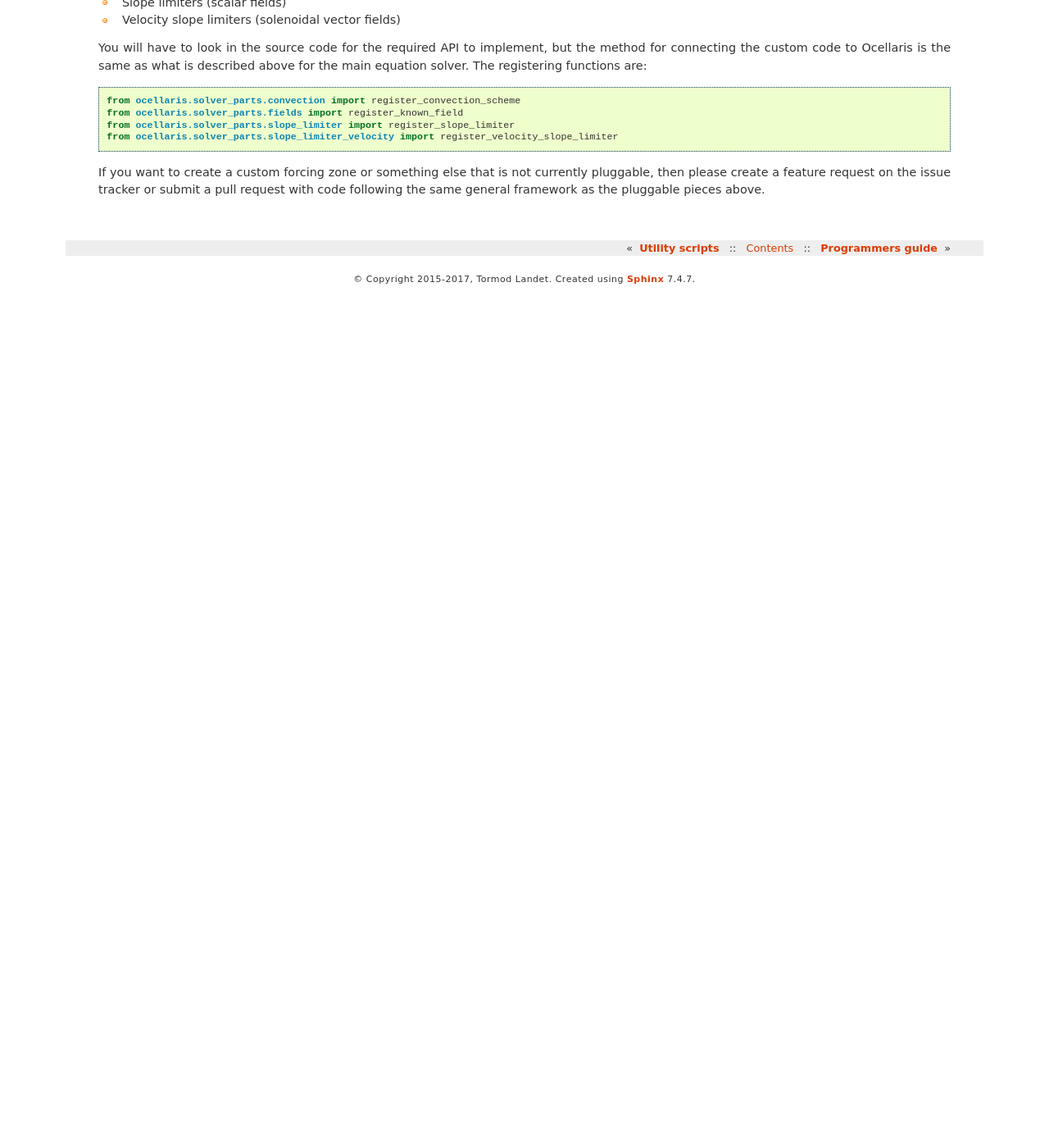
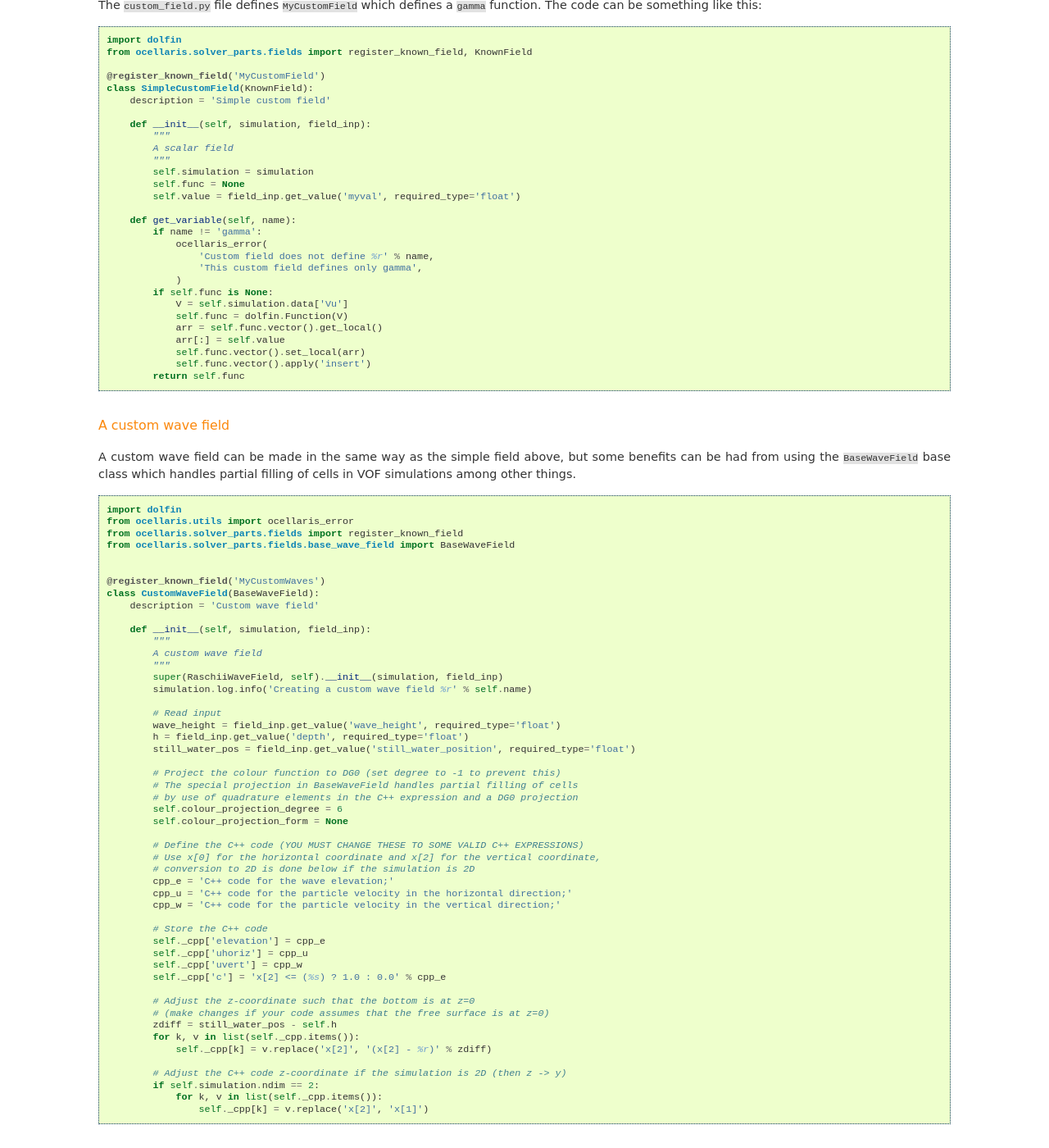
Before and after one commit to TormodLandet/Ocellaris, a Sphinx documentation site: the page built from documentation/user_guide/advanced_topics.rst, in a window 1280 px wide and 1400 px high, scrolled down 2900 px. Shown: the whole window at 82% size. Built offline with Sphinx 7.4.7, drawn with Linux system fonts in a browser that asks for light colours; before the commit the page ends 3257 px from its top, so only the background shows below that; some of the changed text lies outside the part shown.

Commit message:
Document writing custom known field and custom wave field

```diff
--- a/documentation/user_guide/advanced_topics.rst
+++ b/documentation/user_guide/advanced_topics.rst
@@ -152,6 +152,132 @@
             some_code_to_update_this_bc(self.bc_val_func)
 
 
+.. _custom_known_field:
+
+Writing a custom known field
+----------------------------
+
+Known fields are Python classes that provide a ``get_function`` method. The
+following example shows building and enabling a very simple field:
+
+.. code-block:: yaml
+
+    ocellaris:
+        type: input
+        version: 1.0
+
+    user_code:
+        modules:
+        -   custom_field
+
+    fields:
+    -   name: myfield
+        type: MyCustomField
+        myval: 42.0
+
+
+    # ...
+    # input can now refer to the 'myfield/gamma' function
+
+The ``custom_field.py`` file defines ``MyCustomField`` which defines a
+``gamma`` function. The code can be something like this:
+
+.. code-block:: python
+
+    import dolfin
+    from ocellaris.solver_parts.fields import register_known_field, KnownField
+
+    @register_known_field('MyCustomField')
+    class SimpleCustomField(KnownField):
+        description = 'Simple custom field'
+
+        def __init__(self, simulation, field_inp):
+            """
+            A scalar field
+            """
+            self.simulation = simulation
+            self.func = None
+            self.value = field_inp.get_value('myval', required_type='float')
+
+        def get_variable(self, name):
+            if name != 'gamma':
+                ocellaris_error(
+                    'Custom field does not define %r' % name,
+                    'This custom field defines only gamma',
+                )
+            if self.func is None:
+                V = self.simulation.data['Vu']
+                self.func = dolfin.Function(V)
+                arr = self.func.vector().get_local()
+                arr[:] = self.value
+                self.func.vector().set_local(arr)
+                self.func.vector().apply('insert')
+            return self.func
+
+
+A custom wave field
+...................
+
+A custom wave field can be made in the same way as the simple field above, but
+some benefits can be had from using the ``BaseWaveField`` base class which
+handles partial filling of cells in VOF simulations among other things.
+
+
+.. code-block:: python
+
+    import dolfin
+    from ocellaris.utils import ocellaris_error
+    from ocellaris.solver_parts.fields import register_known_field
+    from ocellaris.solver_parts.fields.base_wave_field import BaseWaveField
+
+
+    @register_known_field('MyCustomWaves')
+    class CustomWaveField(BaseWaveField):
+        description = 'Custom wave field'
+
+        def __init__(self, simulation, field_inp):
+            """
+            A custom wave field
+            """
+            super(RaschiiWaveField, self).__init__(simulation, field_inp)
+            simulation.log.info('Creating a custom wave field %r' % self.name)
+
+            # Read input
+            wave_height = field_inp.get_value('wave_height', required_type='float')
+            h = field_inp.get_value('depth', required_type='float')
+            still_water_pos = field_inp.get_value('still_water_position', required_type='float')
+
+            # Project the colour function to DG0 (set degree to -1 to prevent this)
+            # The special projection in BaseWaveField handles partial filling of cells
+            # by use of quadrature elements in the C++ expression and a DG0 projection
+            self.colour_projection_degree = 6
+            self.colour_projection_form = None
+
+            # Define the C++ code (YOU MUST CHANGE THESE TO SOME VALID C++ EXPRESSIONS)
+            # Use x[0] for the horizontal coordinate and x[2] for the vertical coordinate,
+            # conversion to 2D is done below if the simulation is 2D
+            cpp_e = 'C++ code for the wave elevation;'
+            cpp_u = 'C++ code for the particle velocity in the horizontal direction;'
+            cpp_w = 'C++ code for the particle velocity in the vertical direction;'
+
+            # Store the C++ code
+            self._cpp['elevation'] = cpp_e
+            self._cpp['uhoriz'] = cpp_u
+            self._cpp['uvert'] = cpp_w
+            self._cpp['c'] = 'x[2] <= (%s) ? 1.0 : 0.0' % cpp_e
+
+            # Adjust the z-coordinate such that the bottom is at z=0
+            # (make changes if your code assumes that the free surface is at z=0)
+            zdiff = still_water_pos - self.h
+            for k, v in list(self._cpp.items()):
+                self._cpp[k] = v.replace('x[2]', '(x[2] - %r)' % zdiff)
+
+            # Adjust the C++ code z-coordinate if the simulation is 2D (then z -> y)
+            if self.simulation.ndim == 2:
+                for k, v in list(self._cpp.items()):
+                    self._cpp[k] = v.replace('x[2]', 'x[1]')
+
+
 .. _custom_multiphase_model:
 
 Writing a custom multiphase model
```
